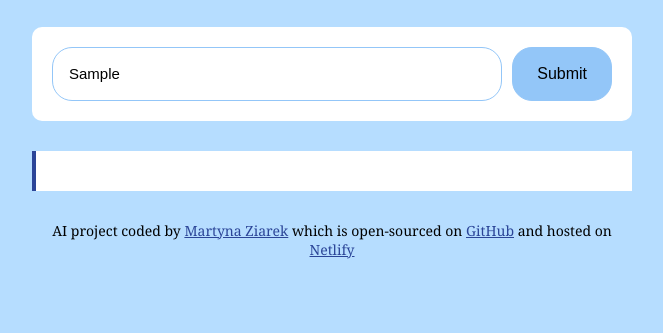
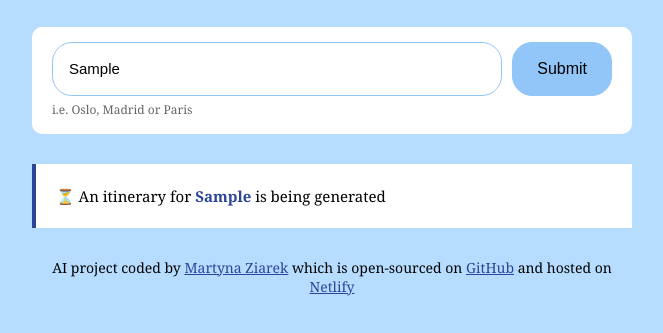
Before and after one commit to nina43/travel-itinerary-generator, a plain HTML site: page index.html in a window 1280 px wide. Both pictures are taken after typing "Sample" into the empty fields and a click on the input 870 px from the left and 180 px from the top of the page. Shown: the part 107-440 px from the top of the page, without its empty margins (308-971 px from the left). Drawn offline with nearby package versions, Linux system fonts and the light colour scheme; no server answers.

Commit message:
improved the user experience

```diff
--- a/index.html
+++ b/index.html
@@ -18,12 +18,18 @@
             </h1>
         </header>
         <main>
-            <form id="itinerary-generator">
-                <input type="text" placeholder="Enter your destination..." required autofocus class="instructions"
-                    id="user-instructions">
-                <input type="submit" class="submit-button" />
-            </form>
-            <div class="itinerary" id="itinerary">
+            <div class="form-container">
+                <form id="itinerary-generator">
+                    <input type="text" placeholder="Enter your destination..." required autofocus class="instructions"
+                        id="user-instructions">
+                    <input type="submit" class="submit-button" />
+                </form>
+                <div class="hint">
+                    i.e. Oslo, Madrid or Paris
+                </div>
+            </div>
+
+            <div class="itinerary hidden" id="itinerary">
 
             </div>
         </main>
--- a/src/script.js
+++ b/src/script.js
@@ -14,8 +14,12 @@ function generateItinerary(event) {
   let apiKey = "1bf07a19dabb35aod3aet5596042cc7f";
   let prompt = `user instructions: generate a travel itinerary about ${instructionsInput.value}`;
   let context =
-    "you are travelling to anywhere in the world but do not know what to do. Your mission is to plan a itinerary in basic HTML with sites to see and foods to eat throughout your three day stay at that destination. Make sure to follow the user instructions. Sign the itinerary with 'SheCodes AI' inside a <strong> element at the END of the itinerary and NOT at the beginning";
+    "you are travelling to anywhere in the world but do not know what to do. Your mission is to plan a itinerary in basic HTML with sites to see and foods to eat throughout your three day stay at that destination. Make sure to follow the user instructions. SIGN the itinerary with 'SheCodes AI' inside a <strong> element at the END of the itinerary and NOT at the beginning";
   let apiUrl = `https://api.shecodes.io/ai/v1/generate?prompt=${prompt}&context=${context}&key=${apiKey}`;
+
+  let itineraryElement = document.querySelector("#itinerary");
+  itineraryElement.classList.remove("hidden");
+  itineraryElement.innerHTML = `<div class="blink" >⏳ An itinerary for <strong> ${instructionsInput.value} </strong> is being generated</div>`;
 
   console.log("generating itinerary");
   console.log(`prompt: ${prompt}`);
--- a/src/style.css
+++ b/src/style.css
@@ -19,11 +19,19 @@ header {
   margin-bottom: 30px;
 }
 form {
-  padding: 20px;
+  display: flex;
+}
+.form-container {
+  padding: 15px 20px;
   background-color: #ffff;
   border-radius: 10px;
-  display: flex;
   margin-bottom: 30px;
+}
+.hint {
+  line-height: 1.5;
+  margin-top: 5px;
+  font-size: 12px;
+  opacity: 0.6;
 }
 .instructions {
   padding: 16px;
@@ -48,6 +56,9 @@ form {
   line-height: 24px;
   border-left: 4px solid #2b4598;
 }
+.hidden {
+  display: none;
+}
 .itinerary strong {
   color: #2b4598;
 }
@@ -58,3 +69,18 @@ footer {
   font-size: 14px;
   font-weight: 550;
 }
+
+.blink {
+  animation: blink-animation 1s steps(5, start) infinite;
+}
+
+@keyframes blink-animation {
+  to {
+    visibility: hidden;
+  }
+}
+@-webkit-keyframes blink-animation {
+  to {
+    visibility: hidden;
+  }
+}
```
